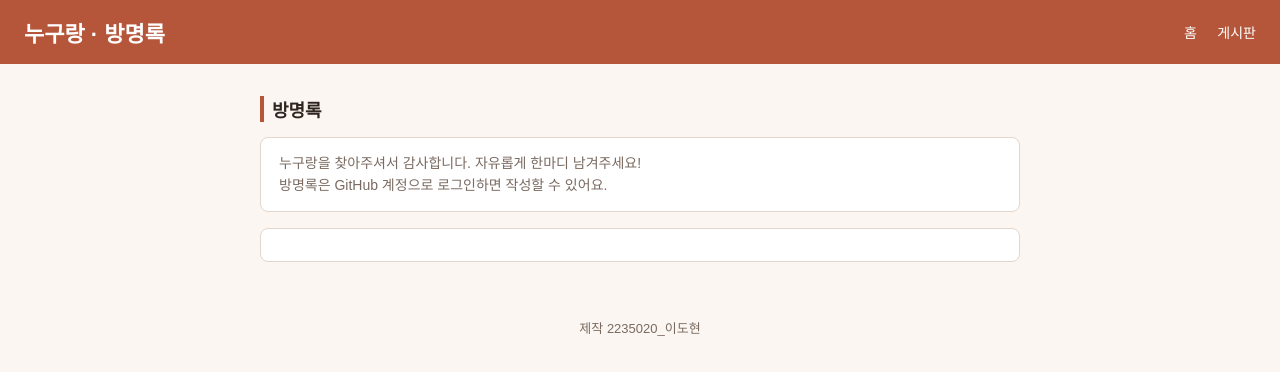
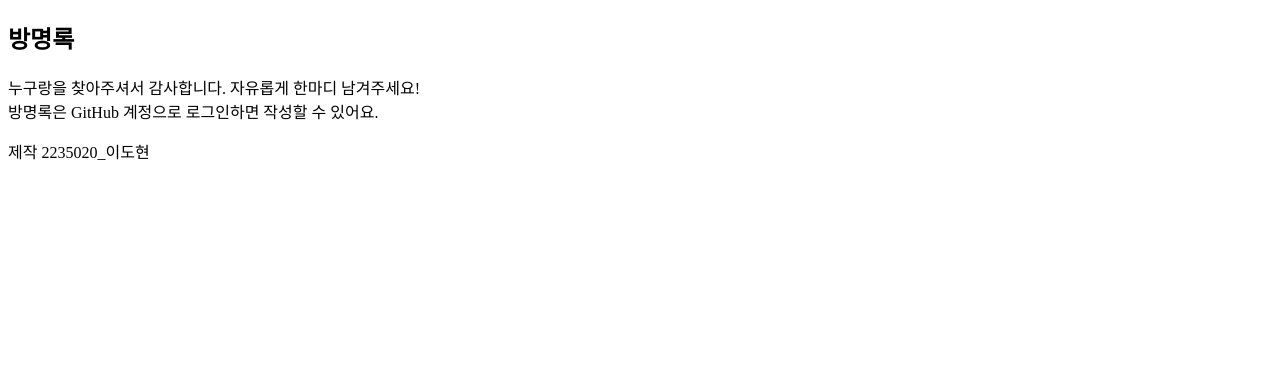
Before and after one commit to dohyeon2235020/final-web, a plain HTML site: page guestbook.html in a window 1280 px wide. Drawn offline with Linux system fonts and the light colour scheme.

Commit message:
Remove header and styles from guestbook.html
Removed header and styling from guestbook.html.

```diff
--- a/guestbook.html
+++ b/guestbook.html
@@ -1,38 +1,12 @@
 <!DOCTYPE html>
 <html lang="ko">
 <head>
-  <meta charset="UTF-8">
-  <meta name="viewport" content="width=device-width, initial-scale=1.0">
-  <title>누구랑 | 방명록</title>
-  <style>
-    body { margin: 0; font-family: "Noto Sans KR", sans-serif; background: #FBF6F1; color: #2E2420; }
-    header { background: #B5563A; color: #fff; padding: 16px 24px; display: flex; justify-content: space-between; align-items: center; }
-    header h1 { margin: 0; font-size: 22px; }
-    header nav a { color: #fff; text-decoration: none; margin-left: 16px; font-size: 14px; }
-    header nav a:hover { text-decoration: underline; }
-    main { max-width: 760px; margin: 32px auto; padding: 0 16px; }
-    h2 { border-left: 4px solid #B5563A; padding-left: 8px; font-size: 18px; }
-    .guide { background: #fff; border: 1px solid #E3D6CC; border-radius: 8px; padding: 14px 18px; color: #7A6A61; font-size: 14px; line-height: 1.6; }
-    .giscus-box { background: #fff; border: 1px solid #E3D6CC; border-radius: 8px; padding: 16px; margin-top: 16px; }
-    footer { text-align: center; color: #7A6A61; font-size: 13px; padding: 24px; }
-  </style>
-</head>
-<body>
-  <header>
-    <h1>누구랑 · 방명록</h1>
-    <nav>
-      <a href="index.html">홈</a>
-      <a href="board.html">게시판</a>
-    </nav>
-  </header>
-
   <main>
     <h2>방명록</h2>
     <p class="guide">
       누구랑을 찾아주셔서 감사합니다. 자유롭게 한마디 남겨주세요!<br>
       방명록은 GitHub 계정으로 로그인하면 작성할 수 있어요.
     </p>
-
     <!-- giscus 방명록 (GitHub Discussions 연동) -->
     <div class="giscus-box">
       <script src="https://giscus.app/client.js"
```
